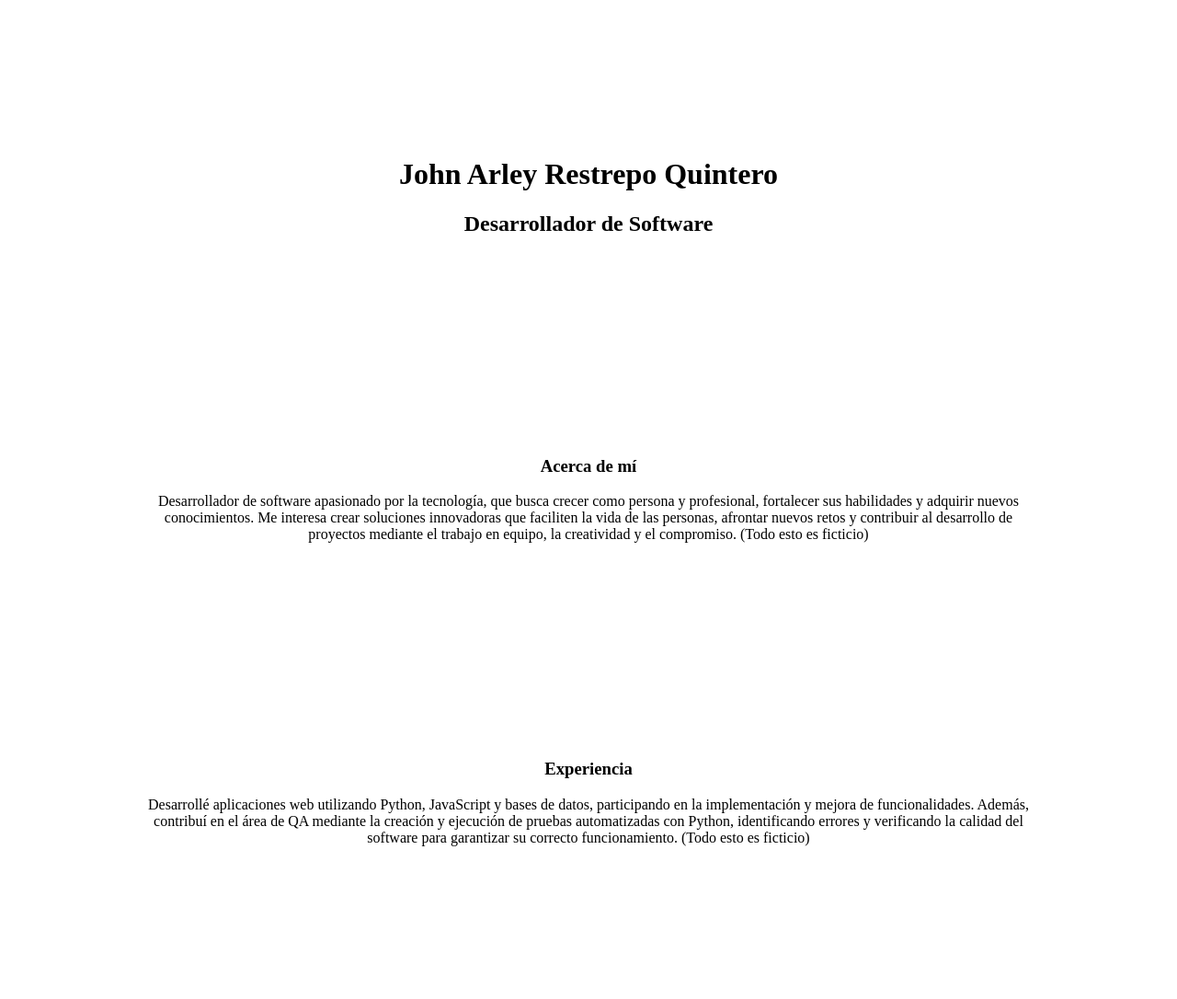
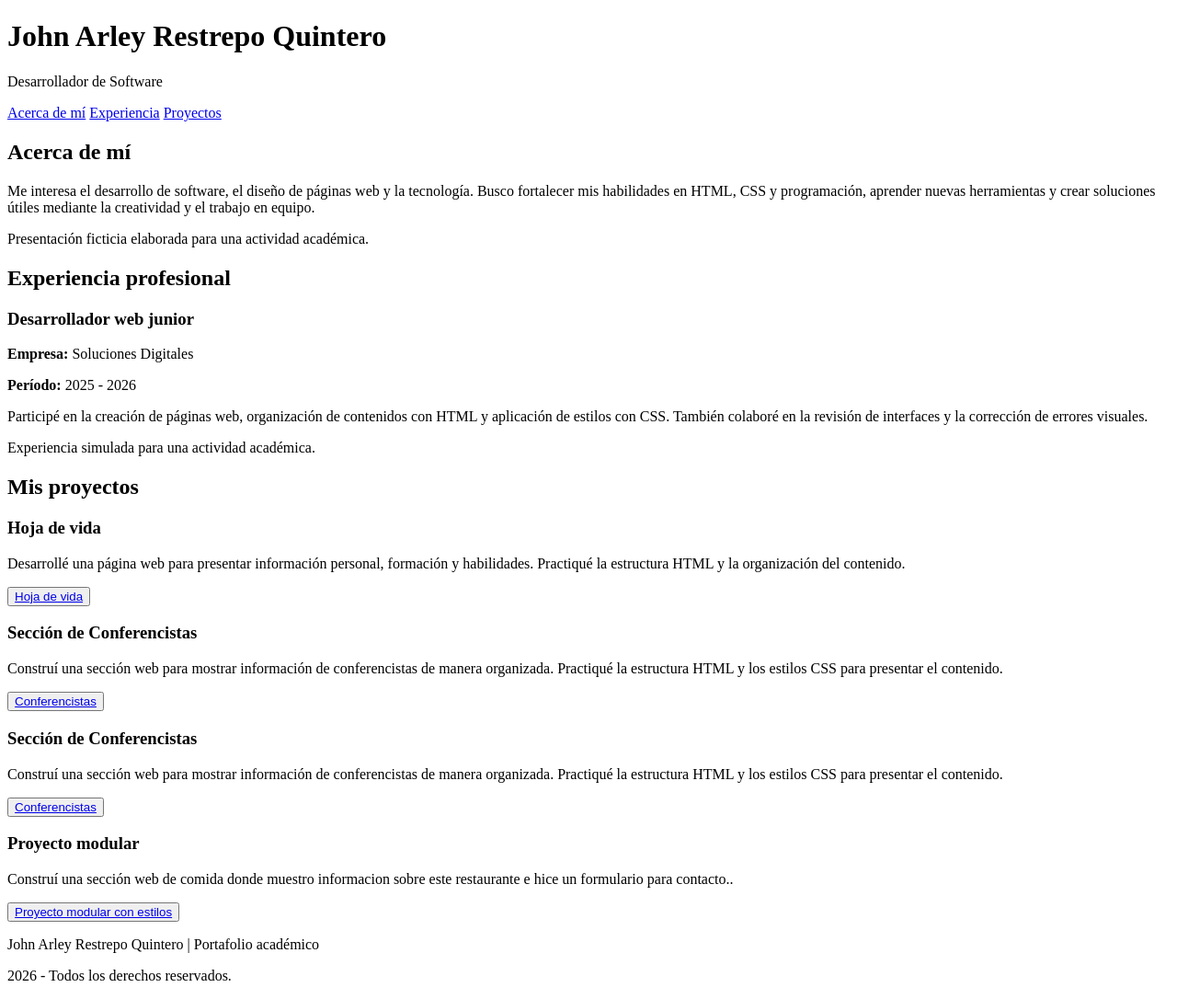
Before and after one commit to ArleyTk/portafolio, a plain HTML site: page index.html in a window 1280 px wide. Shown: the whole page at 92% size. Drawn offline with Linux system fonts and the light colour scheme.

Commit message:
portafolio

```diff
--- a/index.html
+++ b/index.html
@@ -1,38 +1,88 @@
 <!DOCTYPE html>
-<html lang="en">
+<html lang="es">
 
 <head>
     <meta charset="UTF-8">
     <meta name="viewport" content="width=device-width, initial-scale=1.0">
-    <title>Document</title>
+    <meta name="description" content="Portafolio académico de John Arley Restrepo Quintero, desarrollador de software.">
+    <title>John Arley Restrepo | Portafolio</title>
     <link rel="stylesheet" href="style.css">
 </head>
-<header>
-    <div class="point1">
-        <h1>John Arley Restrepo Quintero</h1>
-        <h2>Desarrollador de Software</h2>
-    </div>
-</header>
 
 <body>
-    <div class="point2">
-        <h3>Acerca de mí</h3>
-        <p>Desarrollador de software apasionado por la tecnología, que busca crecer como persona y profesional,
-            fortalecer sus habilidades y adquirir nuevos conocimientos. Me interesa crear soluciones innovadoras que
-            faciliten la vida de las personas, afrontar nuevos retos y contribuir al desarrollo de proyectos mediante el
-            trabajo en equipo, la creatividad y el compromiso.
-            (Todo esto es ficticio)
-        </p>
-    </div>
-    <div class="point3">
-        <h3>Experiencia</h3>
-        <p>
-            Desarrollé aplicaciones web utilizando Python, JavaScript y bases de datos, participando en la
-            implementación y mejora de funcionalidades. Además, contribuí en el área de QA mediante la creación y
-            ejecución de pruebas automatizadas con Python, identificando errores y verificando la calidad del software
-            para garantizar su correcto funcionamiento. (Todo esto es ficticio)
-        </p>
-    </div>
+    <header>
+        <div class="contenedor">
+            <h1>John Arley Restrepo Quintero</h1>
+            <p class="titulo">Desarrollador de Software</p>
+            <nav aria-label="Menú principal">
+                <a href="#acerca">Acerca de mí</a>
+                <a href="#experiencia">Experiencia</a>
+                <a href="#proyectos">Proyectos</a>
+            </nav>
+        </div>
+    </header>
+
+    <main class="contenedor">
+        <section id="acerca" class="seccion">
+            <h2>Acerca de mí</h2>
+            <p>Me interesa el desarrollo de software, el diseño de páginas web y la tecnología. Busco fortalecer mis
+                habilidades en HTML, CSS y programación, aprender nuevas herramientas y crear soluciones útiles mediante
+                la creatividad y el trabajo en equipo.</p>
+            <p class="nota">Presentación ficticia elaborada para una actividad académica.</p>
+        </section>
+
+        <section id="experiencia" class="seccion">
+            <h2>Experiencia profesional</h2>
+            <article>
+                <h3>Desarrollador web junior</h3>
+                <p><strong>Empresa:</strong> Soluciones Digitales</p>
+                <p><strong>Período:</strong> 2025 - 2026</p>
+                <p>Participé en la creación de páginas web, organización de contenidos con HTML y aplicación de estilos
+                    con CSS. También colaboré en la revisión de interfaces y la corrección de errores visuales.</p>
+                <p class="nota">Experiencia simulada para una actividad académica.</p>
+            </article>
+        </section>
+
+        <section id="proyectos" class="seccion">
+            <h2>Mis proyectos</h2>
+            <div class="proyectos">
+                <article class="tarjeta">
+                    <h3>Hoja de vida</h3>
+                    <p>Desarrollé una página web para presentar información personal, formación y habilidades. Practiqué
+                        la estructura HTML y la organización del contenido.</p>
+                    <button><a href="https://github.com/ArleyTk/hojadevida">Hoja de vida</a></button>
+                </article>
+
+                <article class="tarjeta">
+                    <h3>Sección de Conferencistas</h3>
+                    <p>Construí una sección web para mostrar información de conferencistas de manera organizada.
+                        Practiqué la estructura HTML y los estilos CSS para presentar el contenido.</p>
+                    <button><a href="https://github.com/ArleyTk/conferencistas">Conferencistas</a></button>
+                </article>
+
+                <article class="tarjeta">
+                    <h3>Sección de Conferencistas</h3>
+                    <p>Construí una sección web para mostrar información de conferencistas de manera organizada.
+                        Practiqué la estructura HTML y los estilos CSS para presentar el contenido.</p>
+                    <button><a href="https://github.com/ArleyTk/conferencistas">Conferencistas</a></button>
+                </article>
+
+
+                <article class="tarjeta">
+                    <h3>Proyecto modular</h3>
+                    <p>Construí una sección web de comida donde muestro informacion sobre este restaurante e hice un
+                        formulario para contacto..</p>
+                    <button class="btn btn-primary"><a href="https://github.com/ArleyTk/saborcaseroo">Proyecto modular
+                            con estilos</a></button>
+                </article>
+            </div>
+        </section>
+    </main>
+
+    <footer>
+        <p>John Arley Restrepo Quintero | Portafolio académico</p>
+        <p>2026 - Todos los derechos reservados.</p>
+    </footer>
 </body>
 
 </html>
```
